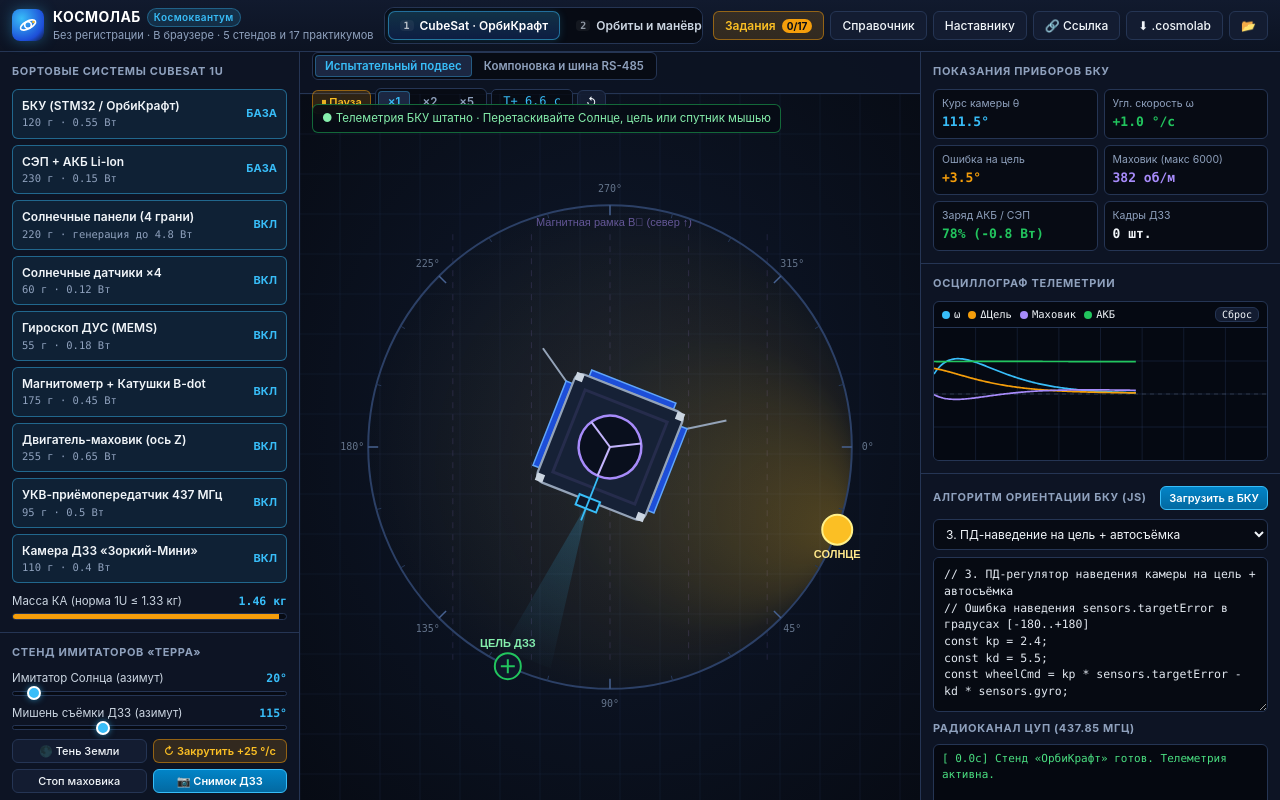
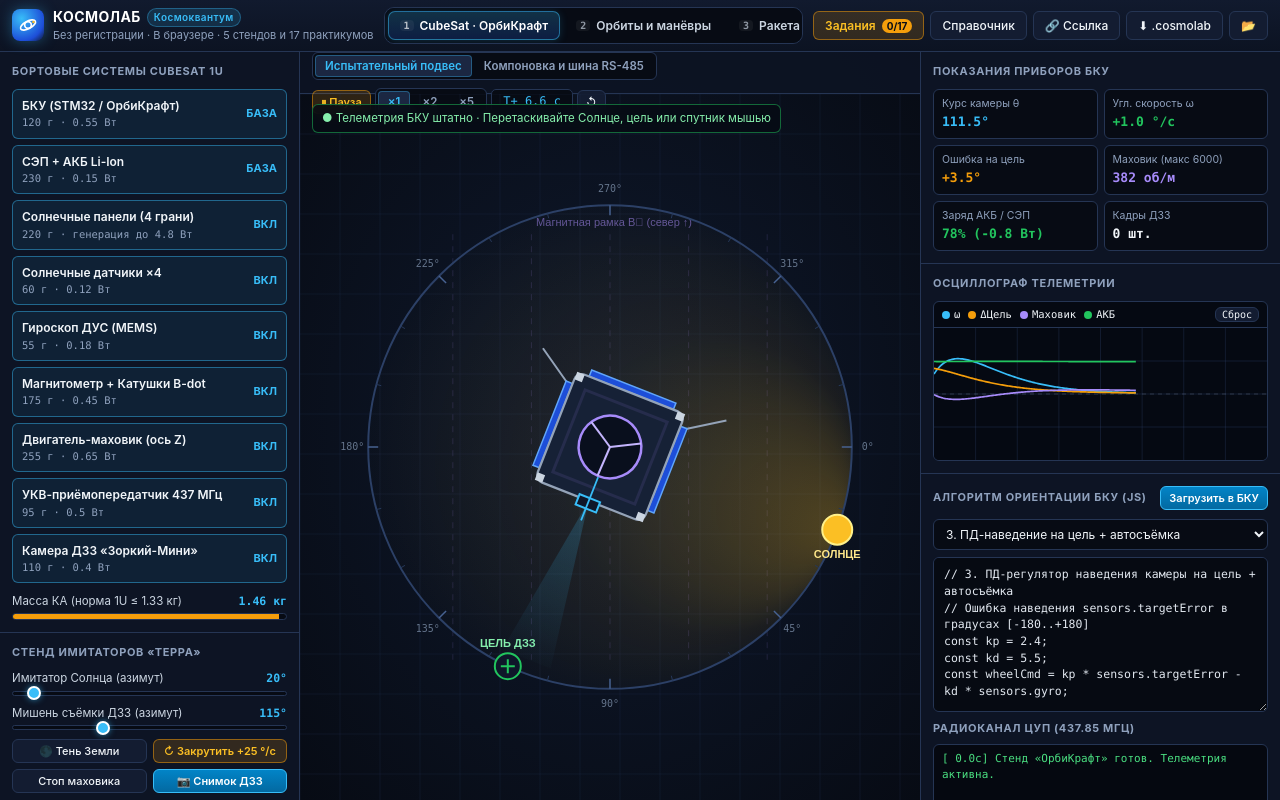
Before and after one commit to pavelb-coder/sim-kosmo, a PHP site: page / in a window 1280 px wide. Run offline with PHP 8.4, Linux system fonts and the light colour scheme.

Commit message:
refactor(ui): убрать окно «Наставнику Космоквантума»; правило синхронизации ветки moodle-plugin
- удалены кнопка «Наставнику», модальное окно с методичкой и генератором iframe,
  метод openMentorModal() и правило .btn-mentor-only
- tools/sync-branches.sh: перебазирование moodle-plugin на актуальный main одной командой
- README: раздел «Ветки репозитория» с правилом синхронизации

```diff
--- a/index.html
+++ b/index.html
@@ -52,9 +52,6 @@
         </button>
         <button class="btn" id="btn-open-ref">
           Справочник
-        </button>
-        <button class="btn btn-mentor-only" id="btn-open-mentor">
-          Наставнику
         </button>
         <button class="btn" id="btn-share-link" title="Скопировать ссылку на текущий собранный стенд">
           🔗 Ссылка
@@ -114,17 +111,6 @@
     </div>
   </div>
 
-  <!-- MODAL 3: MENTOR GUIDE & IFRAME EMBED -->
-  <div class="modal-backdrop hidden" id="modal-mentor">
-    <div class="modal-window">
-      <div class="modal-header">
-        <div class="modal-title">Наставнику Космоквантума: методика, ссылки и встраивание</div>
-        <button class="btn btn-sm" data-close-modal>✕ Закрыть</button>
-      </div>
-      <div class="modal-body" id="modal-mentor-body"></div>
-    </div>
-  </div>
-
   <div class="toast-container" id="toast-container"></div>
 
   <script type="module" src="./js/app.js"></script>
--- a/js/app.js
+++ b/js/app.js
@@ -222,10 +222,6 @@ class CosmoLabApp {
       modal.classList.remove('hidden');
     });
 
-    document.getElementById('btn-open-mentor').addEventListener('click', () => {
-      this.openMentorModal();
-    });
-
     document.getElementById('btn-save-file').addEventListener('click', () => {
       this.saveCosmoLabFile();
     });
@@ -359,65 +355,6 @@ class CosmoLabApp {
     renderList(filterLab);
   }
 
-  openMentorModal() {
-    const modal = document.getElementById('modal-mentor');
-    const body = document.getElementById('modal-mentor-body');
-    modal.classList.remove('hidden');
-
-    const baseUrl = window.location.origin + window.location.pathname;
-    const iframeCode = `<iframe src="${baseUrl}?lab=${this.activeLabKey}&embed=1" width="100%" height="640" style="border:1px solid #253554; border-radius:12px;" allowfullscreen></iframe>`;
-
-    body.innerHTML = `
-      <div style="display:grid; grid-template-columns: repeat(auto-fit, minmax(300px, 1fr)); gap:14px;">
-        <div class="formula-card">
-          <h4>1. Мгновенная выдача заданий группе</h4>
-          <p style="color:var(--text-1); margin-top:6px;">
-            Как и на <code>урокихимии.рф</code> и <code>урокробототехники.рф</code>, ученикам не нужны аккаунты и права администратора на ПК Кванториума. Отправьте ссылку в чат группы — у каждого откроется индивидуальный предсобранный стенд (включая сценарии поиска неисправностей!).
-          </p>
-        </div>
-
-        <div class="formula-card">
-          <h4>2. Сдача работ файлом .cosmolab</h4>
-          <p style="color:var(--text-1); margin-top:6px;">
-            Кнопка <strong>«Скачать .cosmolab»</strong> сохраняет схему, параметры ракеты/орбиты и код БКУ в компактный файл. Ученик прикрепляет его к заданию, а наставник просто перетаскивает файл в окно браузера для проверки.
-          </p>
-        </div>
-
-        <div class="formula-card">
-          <h4>3. Привязка к модулям Космоквантума (360 ч)</h4>
-          <p style="color:var(--text-1); margin-top:6px;">
-            • <strong>Вводный модуль (72 ч):</strong> Ракетомоделирование, аэротруба, базовые орбиты.<br>
-            • <strong>Базовый модуль (144 ч):</strong> Стенд «ОрбиКрафт», УКВ радиосвязь и Доплер, СЖО станции.<br>
-            • <strong>Проектный / НТО и ВИШ CanSat (144 ч):</strong> ПД-регуляторы, отказ датчиков, ИК/NDVI мониторинг пожаров и паводков.<br>
-            • <strong>Ракетодинамика в стиле OpenRocket:</strong> дерево компонентов, метод Барроумена, 1–2 ступени, Dual-Deploy, импорт двигателей RASP <code>.eng</code> и экспорт проекта <code>.ork.json</code>.
-          </p>
-        </div>
-
-        <div class="formula-card">
-          <h4>4. Запуск онлайн из GitHub и в классе (порт 8086)</h4>
-          <p style="color:var(--text-1); margin-top:6px;">
-            • <strong>Онлайн (GitHub Pages):</strong> <a href="https://pavelb-coder.github.io/sim-kosmo/" target="_blank" rel="noopener" style="color:var(--cyan);">pavelb-coder.github.io/sim-kosmo</a><br>
-            • <strong>Windows:</strong> <code>start-windows.bat</code> → <code>http://localhost:8086</code><br>
-            • <strong>Ubuntu:</strong> <code>./start-ubuntu.sh</code> → <code>http://0.0.0.0:8086</code>
-          </p>
-        </div>
-      </div>
-
-      <div class="formula-card" style="margin-top:14px;">
-        <h4>Встраивание живой лаборатории на сайт Кванториума / Moodle / Stepik</h4>
-        <p style="color:var(--text-1); margin:4px 0 8px;">Скопируйте готовый HTML-код для текущей открытой лаборатории (параметр <code>embed=1</code> включает компактный режим):</p>
-        <textarea class="code-editor" style="min-height:68px;" readonly id="mentor-iframe-code">${iframeCode}</textarea>
-        <button class="btn btn-primary btn-sm" id="mentor-copy-embed" style="margin-top:8px;">Скопировать код iframe</button>
-      </div>
-    `;
-
-    body.querySelector('#mentor-copy-embed').addEventListener('click', () => {
-      const txt = body.querySelector('#mentor-iframe-code').value;
-      navigator.clipboard?.writeText(txt);
-      this.toast('Код встраивания <iframe> скопирован в буфер обмена!', 'success');
-    });
-  }
-
   saveCosmoLabFile() {
     const payload = {
       format: 'cosmolab-v1',
--- a/styles/main.css
+++ b/styles/main.css
@@ -76,8 +76,7 @@ button, input, select, textarea {
   width: 100vw;
 }
 
-.app-shell.embed-mode .topbar-brand-sub,
-.app-shell.embed-mode .btn-mentor-only {
+.app-shell.embed-mode .topbar-brand-sub {
   display: none !important;
 }
 
```
Also changed, not shown: README.md, 1 other file.
